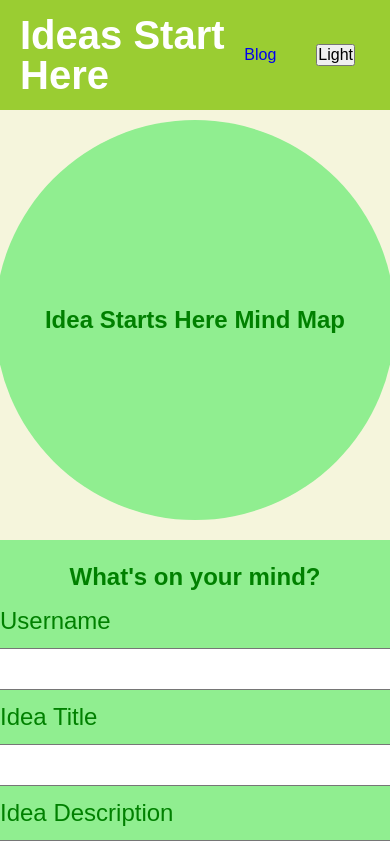
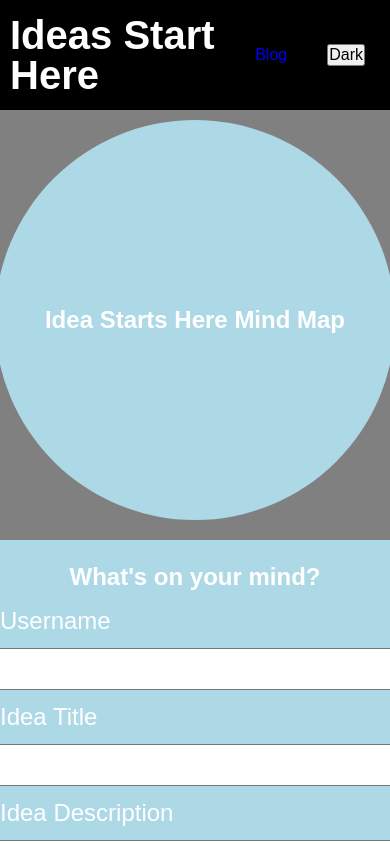
Before and after one commit to EliotCho/idea-logs, a plain HTML site: page index.html in a window 390 px wide. Shown: the top 844 px of the page. Drawn offline with Linux system fonts and the light colour scheme.

Commit message:
logic js can now keep dark theme when page is changed between main page and blog page. button padding changed to have same styling on both pages

```diff
--- a/assets/css/blog.css
+++ b/assets/css/blog.css
@@ -21,7 +21,7 @@
 }
 
 button {
-  margin: 5px;
+  margin: 15px;
 }
 
 /* main body css starts here */
--- a/assets/css/style.css
+++ b/assets/css/style.css
@@ -32,7 +32,7 @@ header {
   align-items: center;
   background-color: var(--header-color);
   color: var(--nav-text-color);
-  padding: 10px;
+  /* padding: 10px; */
   padding-top: 15px;
   padding-bottom: 15px;
 }
--- a/assets/js/logic.js
+++ b/assets/js/logic.js
@@ -12,7 +12,22 @@ function colorChange() {
   myColor = themeColor.textContent
   if (myColor == "Light") {
     themeColor.textContent = "Dark";
+    localStorage.setItem("theme", "dark");
   } else {
     themeColor.textContent = "Light";
+    localStorage.setItem("theme", "light");
   }
 }
+
+function checkTheme() {
+  let theme = localStorage.getItem("theme");
+  if (theme == "dark" && themeColor == "Light") {
+    document.documentElement.classList.toggle("dark");
+  colorChange();
+  } else {
+    document.documentElement.classList.toggle("dark");
+  colorChange();
+  }
+}
+
+checkTheme()
```
